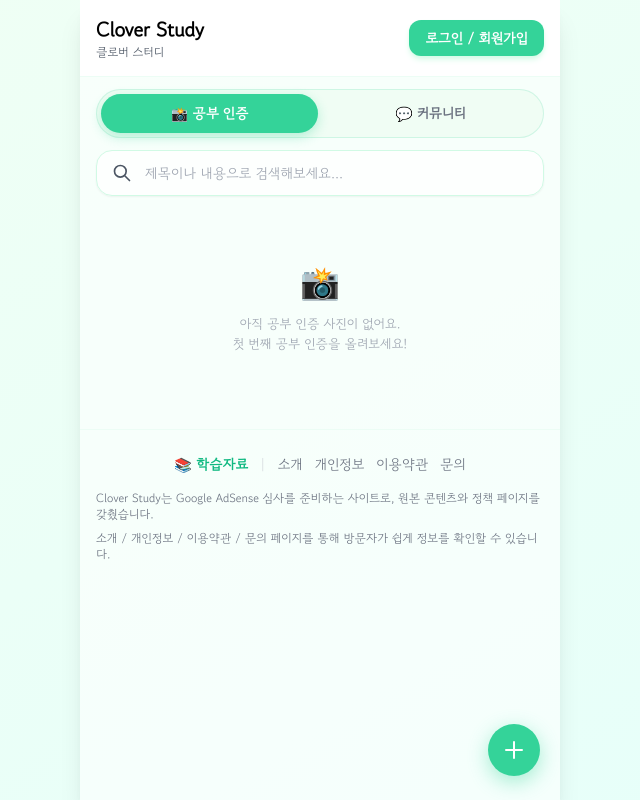
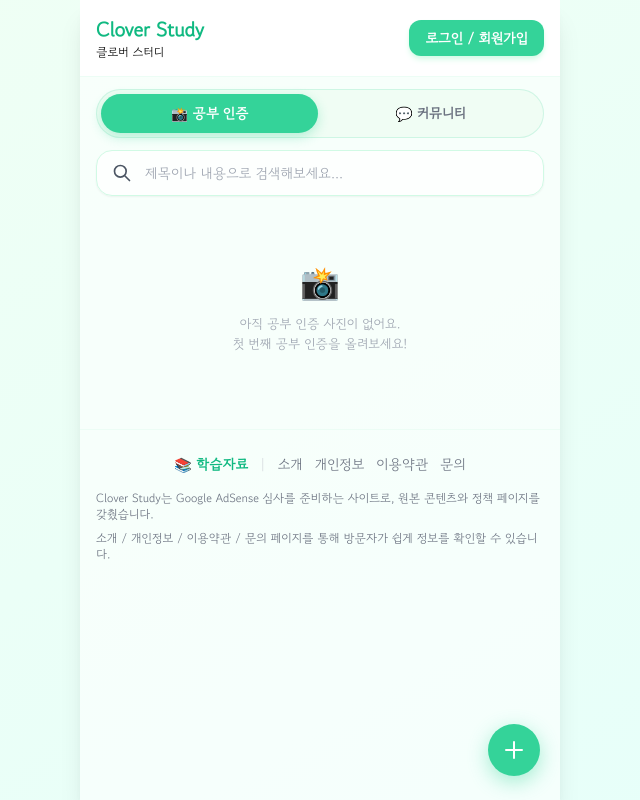
Before and after one commit to Gamepch/Study-Bunny, a Flask app: page / in a window 1280 px wide. Shown: the whole page, without its empty margins (320-960 px from the left). Run offline with Flask 3, Linux system fonts and the light colour scheme; data that the repository does not hold is empty; some libraries are stand-ins or nearby versions.

Commit message:
index.html

```diff
--- a/templates/index.html
+++ b/templates/index.html
@@ -37,9 +37,9 @@
         <!-- ===== HEADER ===== -->
         <header class="p-4 bg-white sticky top-0 z-10 border-b border-emerald-50 flex justify-between items-center">
             <div>
-                <h1 class="text-xl font-bold text-emerald-600 cursor-pointer" onclick="location.href='/'" >Clover Study
+                <h1 class="text-xl font-bold text-emerald-500 cursor-pointer" onclick="location.href='/'" >Clover Study
                     </h1>
-                <p class="text-xs text-gray-600">클로버 스터디</p>
+                <p class="text-xs text-emerald-600">클로버 스터디</p>
             </div>
             <div id="auth-zone" class="flex items-center"></div>
         </header>
```
